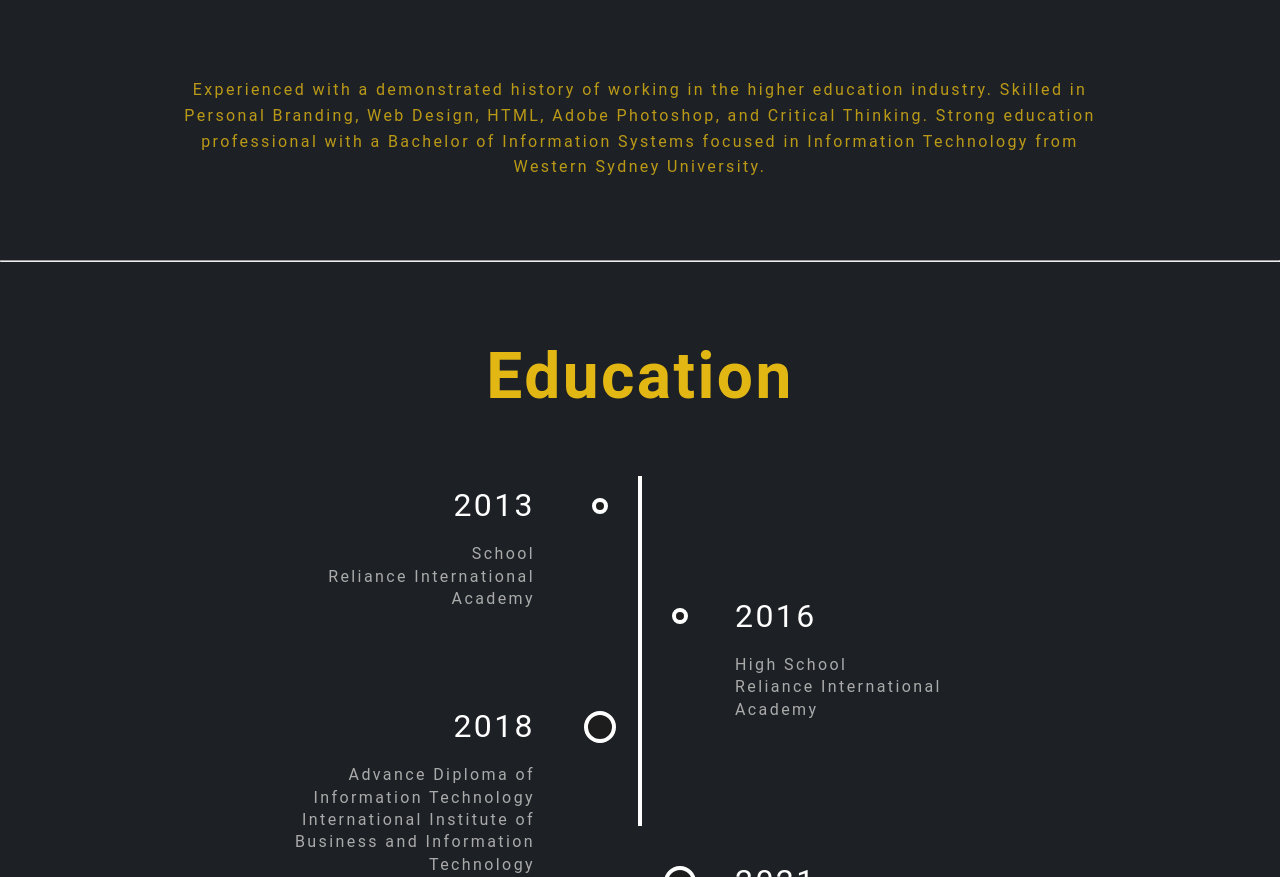
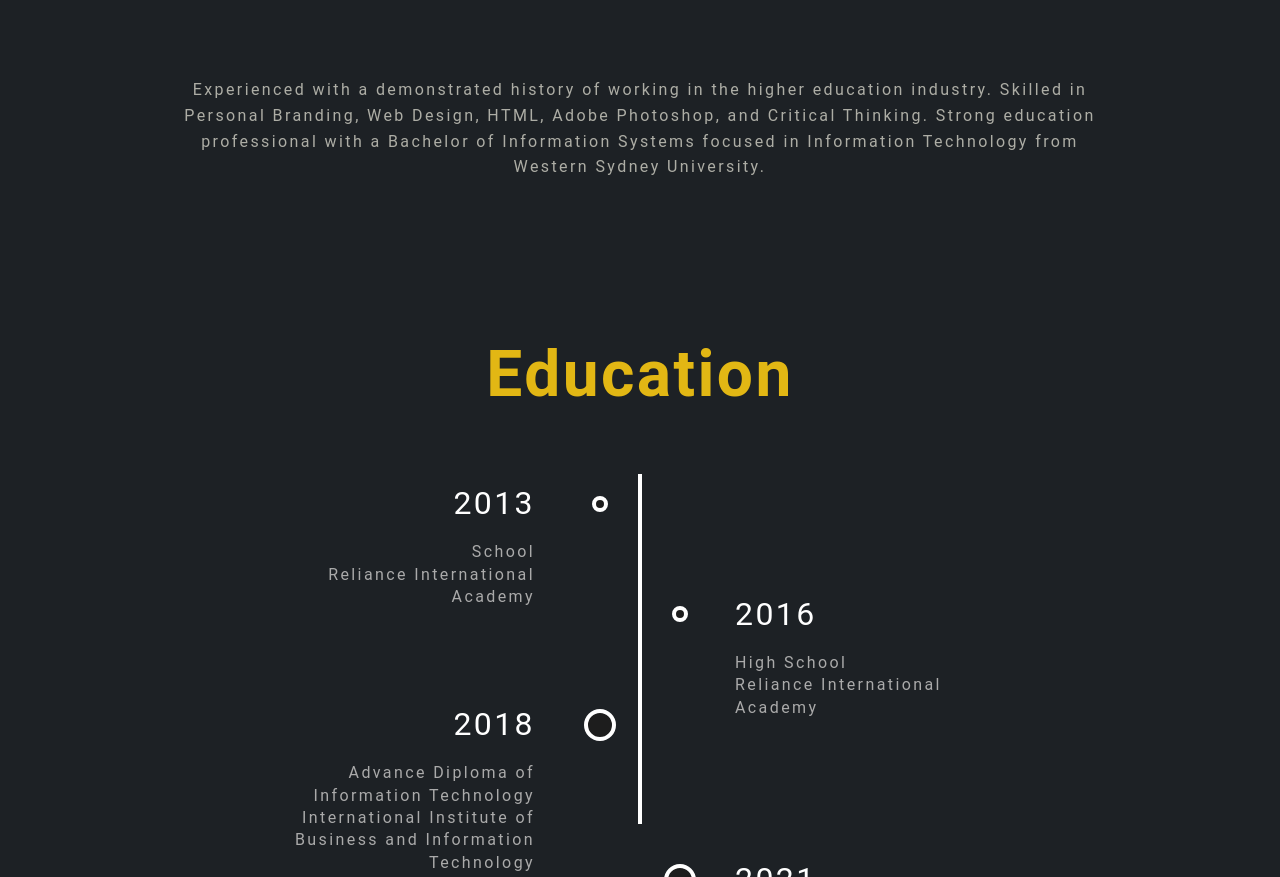
Before and after one commit to Bibek-2022/My-Portfolio, a plain HTML site: page index.html in a window 1280 px wide. Shown: the part 3376-4253 px from the top of the page. Drawn offline with nearby package versions, Linux system fonts and the light colour scheme.

Commit message:
minor UI update

```diff
--- a/index.html
+++ b/index.html
@@ -190,7 +190,7 @@
           </div>
         </div>
       </div>
-      <hr />
+      <!-- <hr /> -->
       <!-- education -->
       <div class="wrap">
         <div class="education ed" id="education">
--- a/style.css
+++ b/style.css
@@ -716,6 +716,7 @@ img {
   flex-direction: column;
   justify-content: center;
   align-items: center;
+  color: #d1d0c5;
 }
 
 .info h1 {
```
